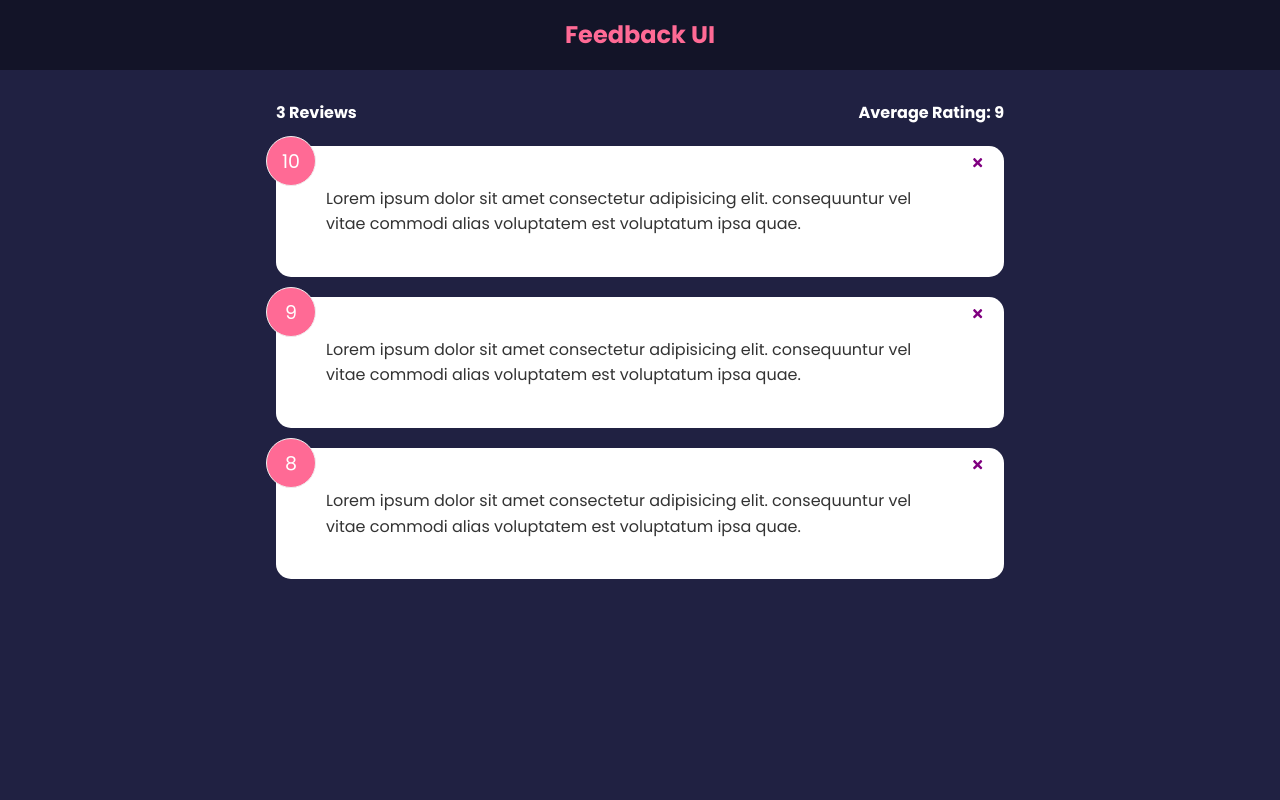
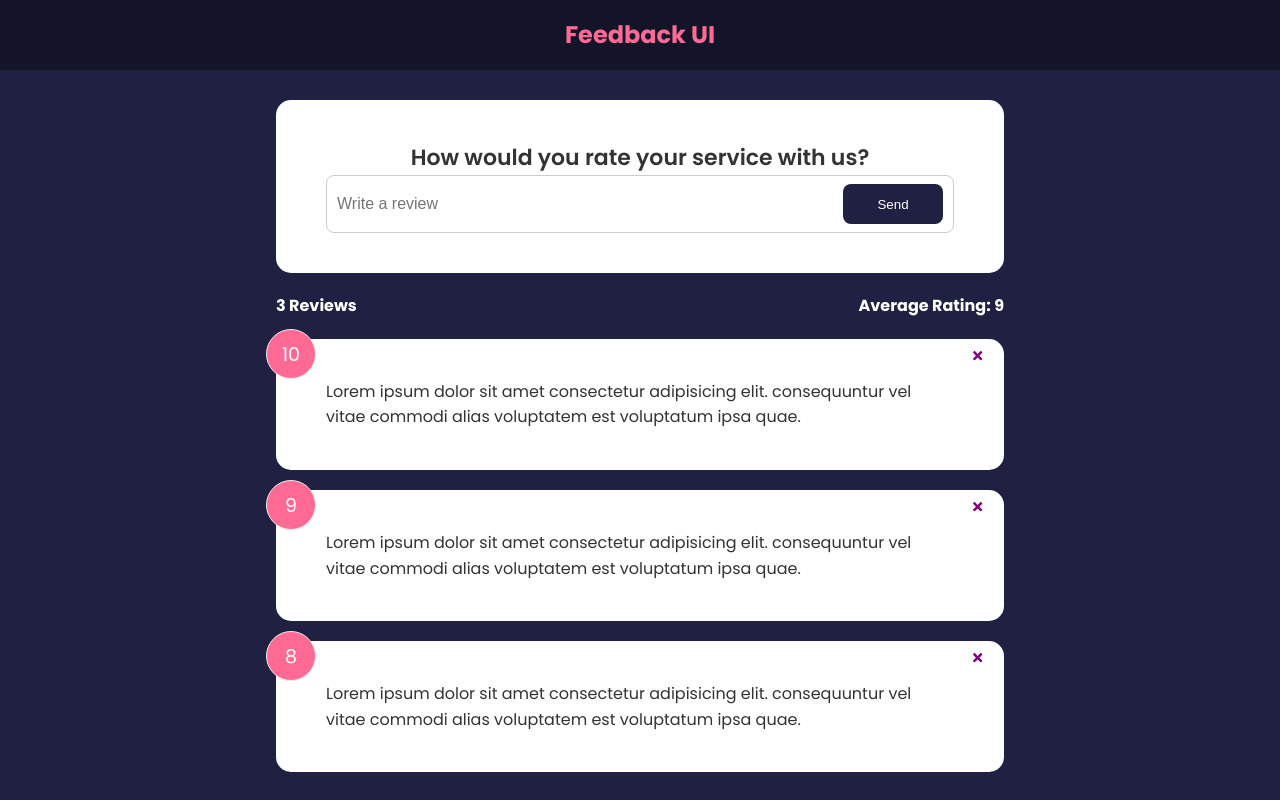
Before and after one commit to promie/feedback, a React (Create React App) app in the folder client/: page / in a window 1280 px wide. Built offline with nearby package versions, Linux system fonts and the light colour scheme.

Commit message:
Implemented the feedback form and the button component to nicely display on page

```diff
--- a/client/src/App.tsx
+++ b/client/src/App.tsx
@@ -1,9 +1,10 @@
 import React, { FC, useState } from 'react'
 import { IFeedback } from './types/feedback'
+import FeedbackData from './data/FeebackData'
 import Header from './components/Header'
 import FeedbackList from './components/FeedbackList'
-import FeedbackData from './data/FeebackData'
 import FeedbackStats from './components/FeedbackStats'
+import FeedbackForm from './components/FeedbackForm'
 
 const App: FC = () => {
   const [feedback, setFeedback] = useState<IFeedback[]>(FeedbackData)
@@ -18,6 +19,7 @@ const App: FC = () => {
     <>
       <Header text="Feedback UI" />
       <div className="container">
+        <FeedbackForm />
         <FeedbackStats feedback={feedback} />
         <FeedbackList feedback={feedback} handleDelete={deleteFeedback} />
       </div>
--- /dev/null
+++ b/client/src/components/FeedbackForm/FeedbackForm.tsx
@@ -0,0 +1,31 @@
+import React, { ChangeEvent, FC, useState } from 'react'
+import Card from '../shared/Card'
+import Button from '../shared/Button'
+
+const FeedbackForm: FC = () => {
+  const [text, setText] = useState<string>('')
+
+  const handleTextChange = (e: ChangeEvent<HTMLInputElement>) => {
+    setText(e.target.value)
+  }
+
+  return (
+    <Card>
+      <form>
+        <h2>How would you rate your service with us?</h2>
+
+        <div className="input-group">
+          <input
+            onChange={handleTextChange}
+            type="text"
+            placeholder="Write a review"
+            value={text}
+          />
+          <Button type={'submit'}>Send</Button>
+        </div>
+      </form>
+    </Card>
+  )
+}
+
+export default FeedbackForm
--- /dev/null
+++ b/client/src/components/FeedbackForm/index.ts
@@ -0,0 +1,3 @@
+import FeedbackForm from './FeedbackForm'
+
+export default FeedbackForm
--- /dev/null
+++ b/client/src/components/shared/Button/Button.tsx
@@ -0,0 +1,24 @@
+import React, { FC } from 'react'
+
+interface IButtonProps {
+  children: any
+  version?: string
+  type?: any
+  isDisabled?: boolean
+}
+
+const Button: FC<IButtonProps> = ({ children, version, type, isDisabled }) => {
+  return (
+    <button type={type} disabled={isDisabled} className={`btn btn-${version}`}>
+      {children}
+    </button>
+  )
+}
+
+Button.defaultProps = {
+  version: 'primary',
+  type: 'button',
+  isDisabled: false,
+}
+
+export default Button
--- /dev/null
+++ b/client/src/components/shared/Button/index.ts
@@ -0,0 +1,3 @@
+import Button from './Button'
+
+export default Button
```
